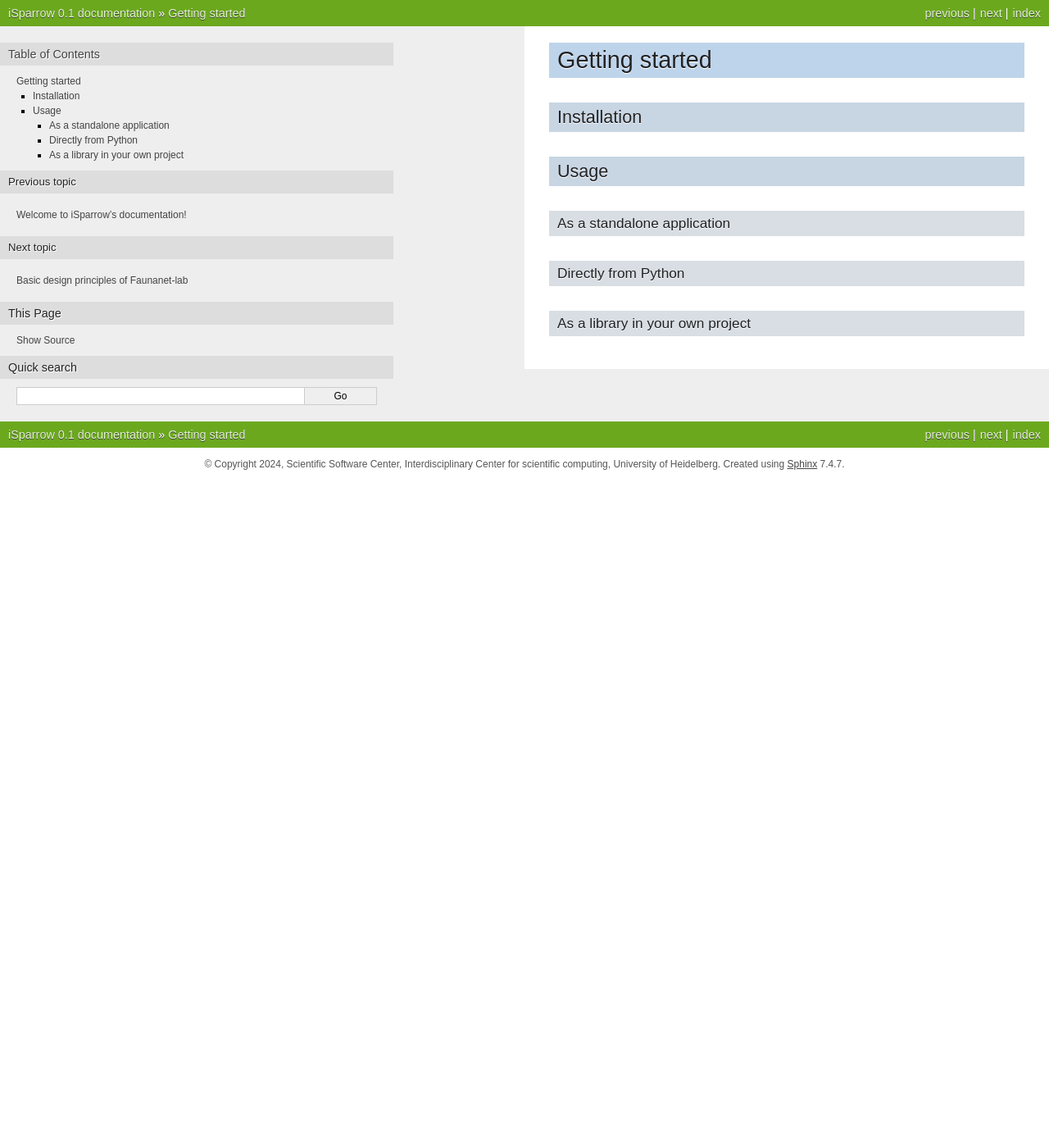
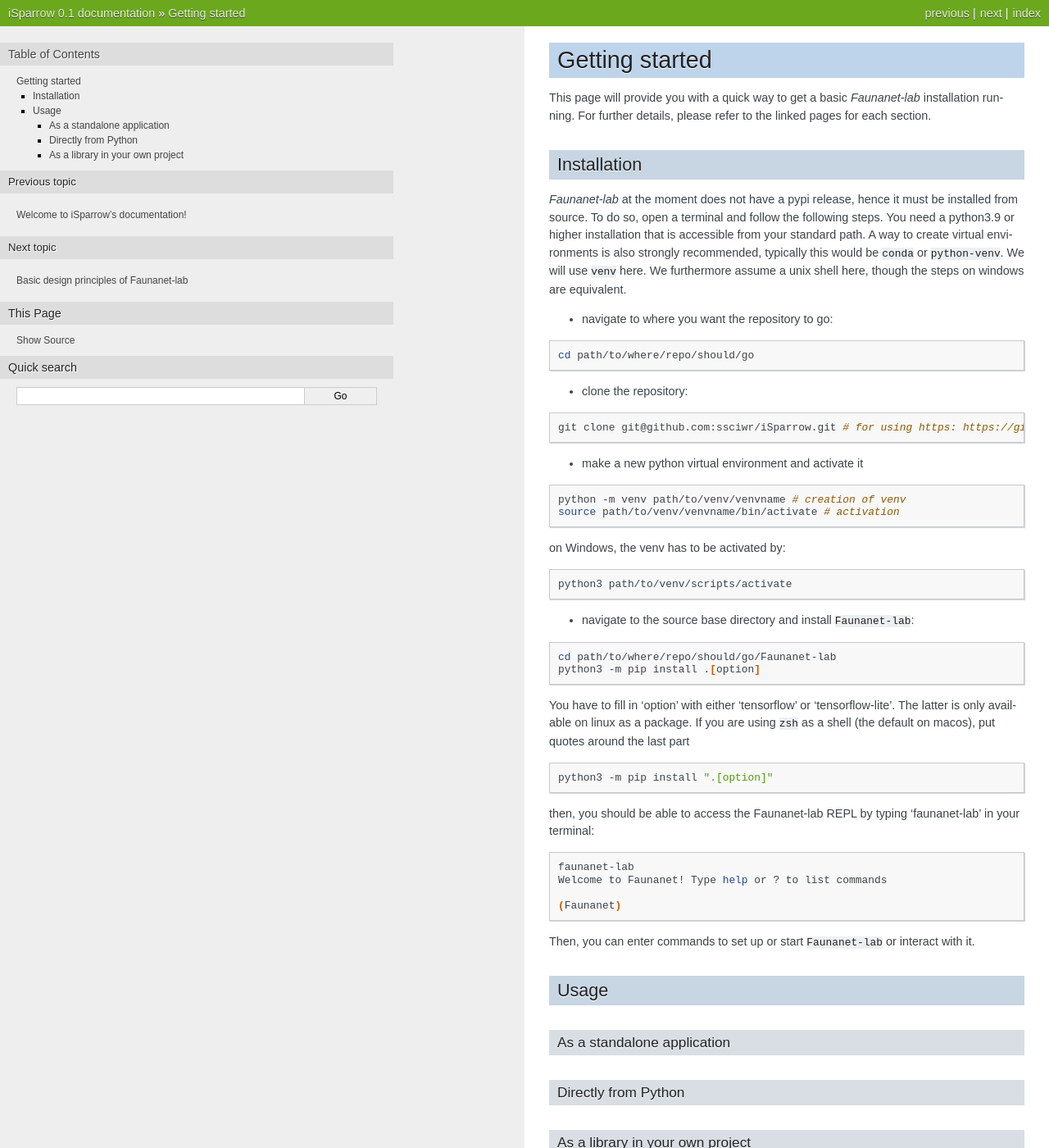
Before and after one commit to ssciwr/faunanet, a Sphinx documentation site: the page built from doc/source/getting_started.md, in a window 1280 px wide and 1400 px high. Shown: the whole window at 82% size. Built offline with Sphinx 7.4.7, drawn with Linux system fonts in a browser that asks for light colours; pages that are not in the unit, such as notebooks, are missing from menus.

Commit message:
work on getting started part

````diff
--- a/doc/source/getting_started.md
+++ b/doc/source/getting_started.md
@@ -1,6 +1,47 @@
 # Getting started
+This page will provide you with a quick way to get a basic *Faunanet-lab* installation running.
+For further details, please refer to the linked pages for each section.
 
 ## Installation
+*Faunanet-lab* at the moment does not have a pypi release, hence it must be installed from source. To do so, open a terminal and follow the following steps.
+You need a python3.9 or higher installation that is accessible from your standard path. A way to create virtual environments is also strongly recommended, typically this would be `conda` or `python-venv`. We will use `venv` here. We furthermore assume a unix shell here, though the steps on windows are equivalent.
+
+- navigate to where you want the repository to go:
+```bash
+cd path/to/where/repo/should/go
+```
+- clone the repository:
+```bash
+git clone git@github.com:ssciwr/iSparrow.git # for using https: https://github.com/ssciwr/iSparrow.git
+```
+- make a new python virtual environment and activate it
+```bash
+python -m venv path/to/venv/venvname # creation of venv
+source path/to/venv/venvname/bin/activate # activation
+```
+
+on Windows, the venv has to be activated by:
+```bash
+python3 path/to/venv/scripts/activate
+```
+
+- navigate to the source base directory and install `Faunanet-lab`:
+```bash
+cd path/to/where/repo/should/go/Faunanet-lab
+python3 -m pip install .[option]
+```
+You have to fill in 'option' with either 'tensorflow' or 'tensorflow-lite'. The latter is only available on linux as a package. If you are using `zsh` as a shell (the default on macos), put quotes around the last part
+```zsh
+python3 -m pip install ".[option]"
+```
+then, you should be able to access the Faunanet-lab REPL by typing 'faunanet-lab' in your terminal:
+```bash
+faunanet-lab
+Welcome to Faunanet! Type help or ? to list commands
+
+(Faunanet)
+```
+Then, you can enter commands to set up or start `Faunanet-lab` or interact with it.
 
 ## Usage
 
````
